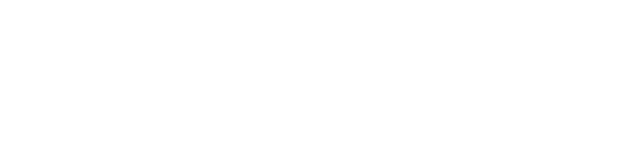
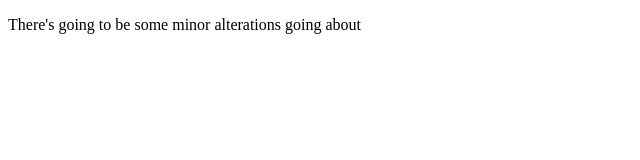
Before and after one commit to BarriMe/git-practice, a plain HTML site: page index.html in a window 1280 px wide. Shown: the whole page, without its empty margins (0-640 px from the left). Drawn offline with Linux system fonts and the light colour scheme.

Commit message:
Barry's Intial Code

```diff
--- a/index.html
+++ b/index.html
@@ -6,6 +6,6 @@
     <title>Document</title>
 </head>
 <body>
-
+    <p>There's going to be some minor alterations going about</p>
 </body>
 </html>
```
